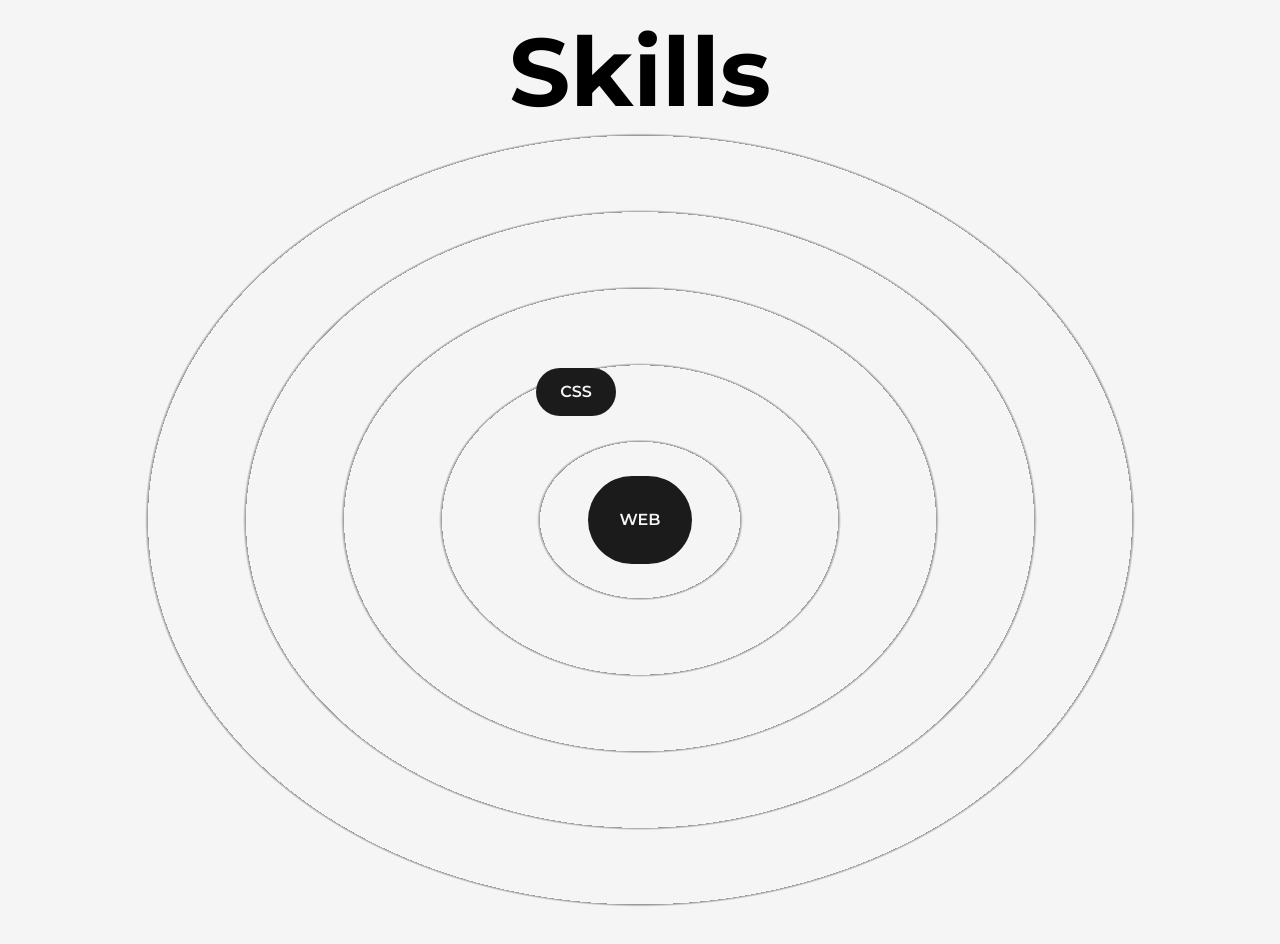
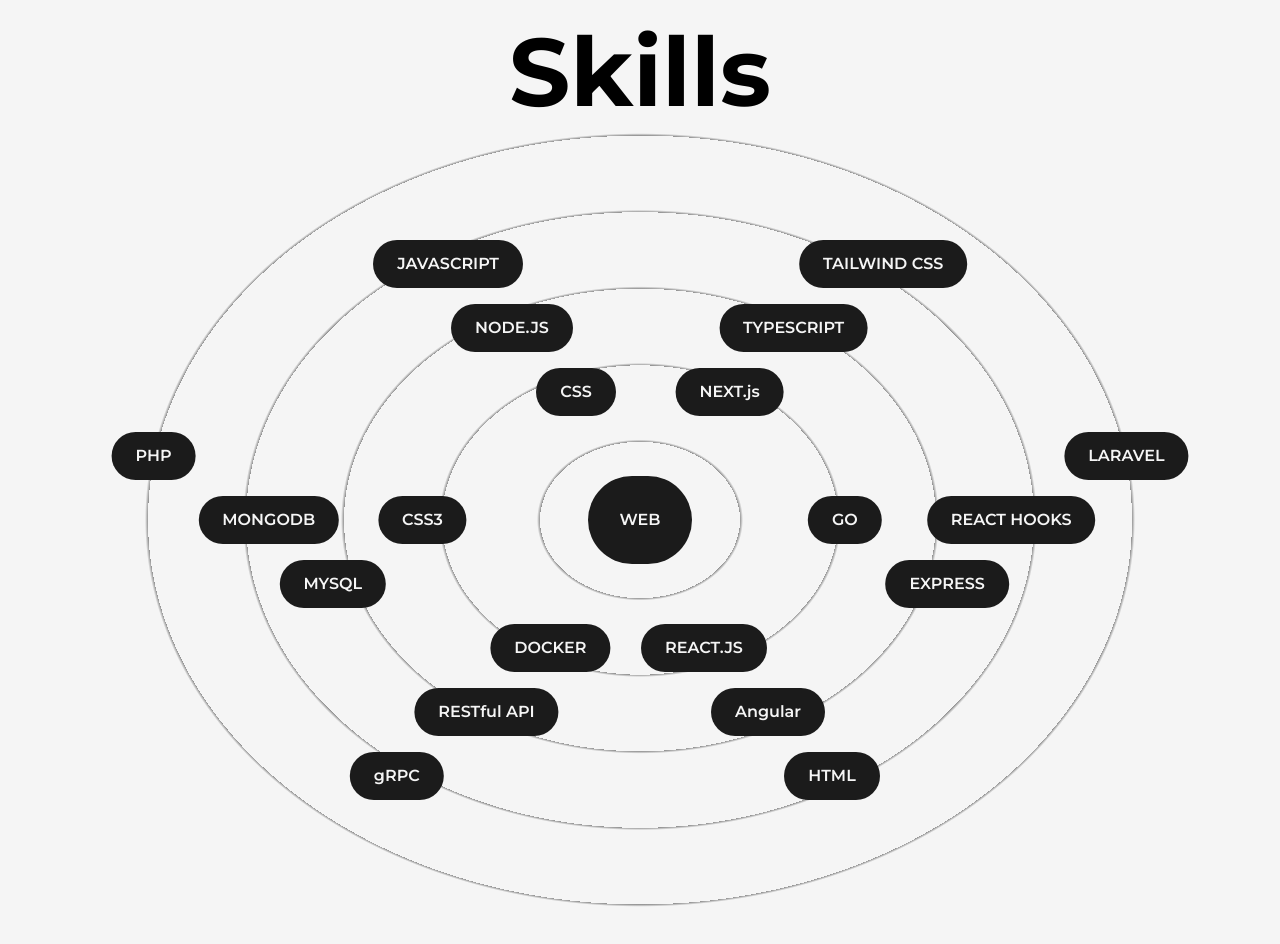
Before and after one commit to MilkiasTonji/mock-portfolio, a Next.js app: page /about in a window 1280 px wide. Shown: the part 1140-2084 px from the top of the page. Built offline with nearby package versions, Linux system fonts and the light colour scheme.

Commit message:
minimal modifications on myskills

```diff
--- a/src/components/Skills.js
+++ b/src/components/Skills.js
@@ -1,22 +1,38 @@
 import React from 'react'
 
-import {motion} from 'framer-motion'
+import { motion } from 'framer-motion'
 
 const mySkills = [
-  "WEB",
-  "CSS",
-  "REACT.JS",
-  "NODE.JS"
+  { name: "CSS", x: "-5vw", y: "-10vw" },
+  { name: "REACT.JS", x: "5vw", y: "10vw" },
+  { name: "NODE.JS", x: "-10vw", y: "-15vw" },
+  { name: "Angular", x: "10vw", y: "15vw" },
+  { name: "JAVASCRIPT", x: "-15vw", y: "-20vw" },
+  { name: "HTML", x: "15vw", y: "20vw" },
+  { name: "CSS3", x: "-17vw", y: "0vw" },
+  { name: "GO", x: "16vw", y: "0vw" },
+  { name: "EXPRESS", x: "24vw", y: "5vw" },
+  { name: "MYSQL", x: "-24vw", y: "5vw" },
+  { name: "MONGODB", x: "-29vw", y: "0vw" },
+  { name: "REACT HOOKS", x: "29vw", y: "0vw" },
+  { name: "LARAVEL", x: "38vw", y: "-5vw" },
+  { name: "PHP", x: "-38vw", y: "-5vw" },
+  { name: "DOCKER", x: "-7vw", y: "10vw" },
+  { name: "RESTful API", x: "-12vw", y: "15vw" },
+  { name: "gRPC", x: "-19vw", y: "20vw" },
+  { name: "NEXT.js", x: "7vw", y: "-10vw" },
+  { name: "TYPESCRIPT", x: "12vw", y: "-15vw" },
+  { name: "TAILWIND CSS", x: "19vw", y: "-20vw" },
 ]
 
-const Skill = ({name, x, y}) => {
+const Skill = ({ name, x, y }) => {
   return (
     <motion.div className='flex items-center justify-center rounded-full font-semibold bg-dark text-light
     py-3 px-6 shadow-dark cursor-pointer absolute '
-    whileHover={{scale: 1.05}}
-    initial={{x: 0, y: 0}}
-    animate={{x: x, y: y}}
-    transition={{duration: 1.5}}
+      whileHover={{ scale: 1.05 }}
+      initial={{ x: 0, y: 0 }}
+      animate={{ x: x, y: y }}
+      transition={{ duration: 1.5 }}
     >
       {name}
     </motion.div>
@@ -32,17 +48,17 @@ const Skills = () => {
       <div className='w-full h-screen relative flex items-center justify-center rounded-full bg-circularLight'>
 
         <motion.div className='flex items-center justify-center rounded-full font-semibold bg-dark text-light p-8 shadow-dark'
-      whileHover={{scale: 1.05}}
+          whileHover={{ scale: 1.05 }}
         >
           WEB
         </motion.div>
-    <Skill name={"CSS"} x="-5vw" y={"-10vw"} />
+        {/* <Skill name={"CSS"} x="-5vw" y={"-10vw"} /> */}
 
-       {/* {
-        mySkills.map((sk, index)=> (
-          <Skill name={sk} x="-5vw" y={"-10vw"} key={index} />
+        {
+          mySkills.map((sk, index) => (
+            <Skill name={sk.name} x={sk.x} y={sk.y} key={index} />
           ))
-       } */}
+        }
       </div>
     </>
   )
```
Lines whose indentation alone changed are shown as unchanged.
